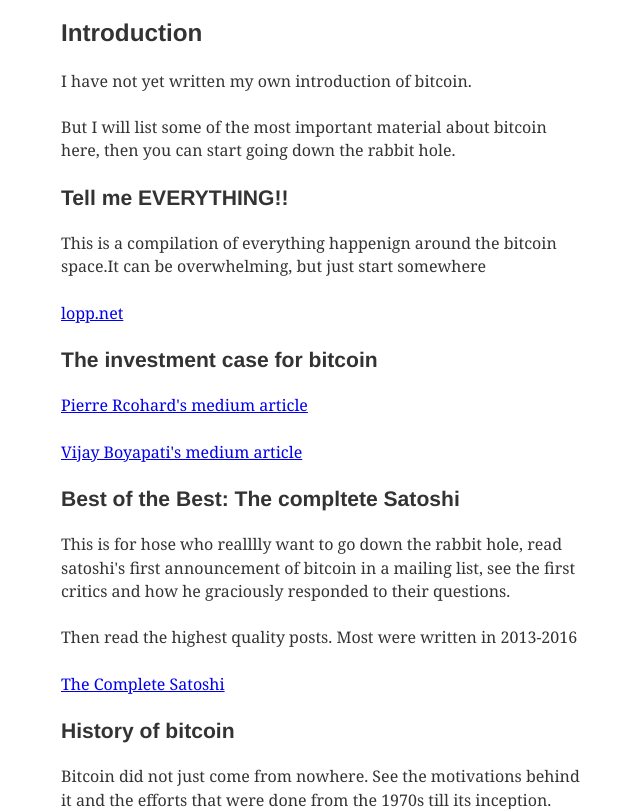
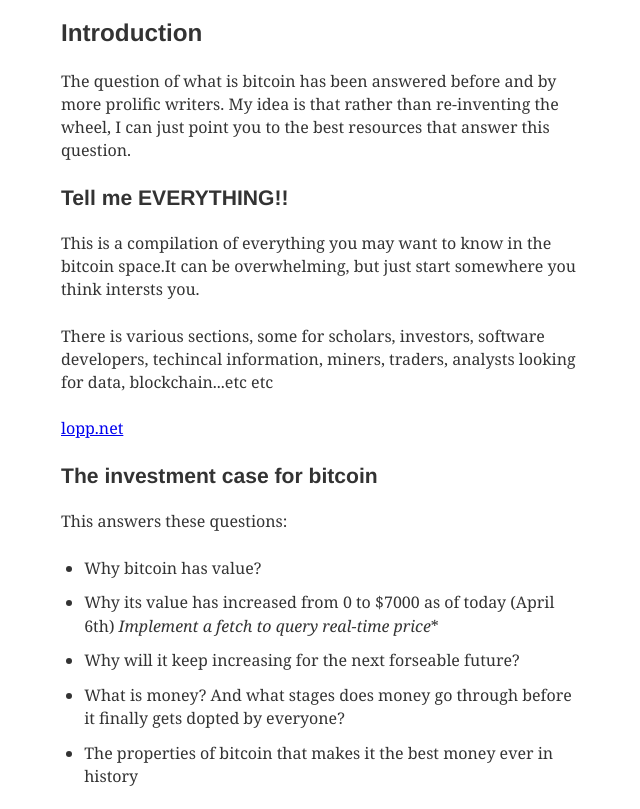
Before and after one commit to kimothokamau/kimothokamaublog, a Gatsby site: page /bitcoin-introduction/ in a window 1280 px wide. Shown: the part 143-952 px from the top of the page, without its empty margins (318-958 px from the left). Built offline with nearby package versions, Linux system fonts and the light colour scheme; Gatsby itself is replaced by a stand-in of ours; some packages are replaced by stand-ins of ours.

Commit message:
intro to bitcoin

```diff
--- a/content/blog/bitcoin-introduction/index.md
+++ b/content/blog/bitcoin-introduction/index.md
@@ -6,18 +6,25 @@ description: "A description of bitcoin, its origins, why it was created, how it
 
 ## Introduction
 
-I have not yet written my own introduction of bitcoin.
-
-But I will list some of the most important material about bitcoin here, then you can start going down the rabbit hole.
+The question of what is bitcoin has been answered before and by more prolific writers. My idea is that rather than re-inventing the wheel, I can just point you to the best resources that answer this question.
 
 ### Tell me EVERYTHING!!
 
-This is a compilation of everything happenign around the bitcoin space.It can be overwhelming, but just start somewhere
+This is a compilation of everything you may want to know in the bitcoin space.It can be overwhelming, but just start somewhere you think intersts you.
+
+There is various sections, some for scholars, investors, software developers, techincal information, miners, traders, analysts looking for data, blockchain...etc etc
 
 [lopp.net](/https://www.lopp.net/bitcoin-information.html)
 
 
 ### The investment case for bitcoin
+
+This answers these questions:
+ -  Why bitcoin has value?
+ -  Why its value has increased from 0 to $7000 as of today (April 6th) *Implement a fetch to query real-time price**
+ -  Why will it keep increasing for the next forseable future?
+ -  What is money? And what stages does money go through before it finally gets dopted by everyone?
+ -  The properties of bitcoin that makes it the best money ever in history
 
 [Pierre Rcohard's medium article](/https://medium.com/@pierre_rochard/bitcoin-investment-theses-part-1-e97670b5389b)
 
@@ -26,11 +33,11 @@ This is a compilation of everything happenign around the bitcoin space.It can be
 
 ### Best of the Best: The compltete Satoshi
 
-This is for hose who realllly want to go down the rabbit hole, read satoshi's first announcement of bitcoin in a mailing list, see the first critics and how he graciously responded to their questions.
+To read Satoshi's first announcement of bitcoin in a cryptography mailing list/forum, read thw whitepaper, see the first critics and how he graciously responded to their questions. [The Complete Satoshi](/https://satoshi.nakamotoinstitute.org/)
 
-Then read the highest quality posts. Most were written in 2013-2016
+A compilation of literature that supports the idea of bitcoin from a cryptography and freedome point of view [click here](/https://nakamotoinstitute.org/literature/)
 
-[The Complete Satoshi](/https://satoshi.nakamotoinstitute.org/)
+A compilation of articles that were written from 2012. They are highly vetted and new articles go through rigorous brainstorming before they are allowed here. [click here](/https://nakamotoinstitute.org/mempool)
 
 ### History of bitcoin
 
@@ -40,3 +47,5 @@ Here you'll see stories of the cypherpunks and cryptoanarchy ideas. [histoy of b
 
 
 ### Still under construction !!!
+
+I will keep adding to this post, as my ideas continue fermenting. Feel free to ask any question in the comments section.
```
